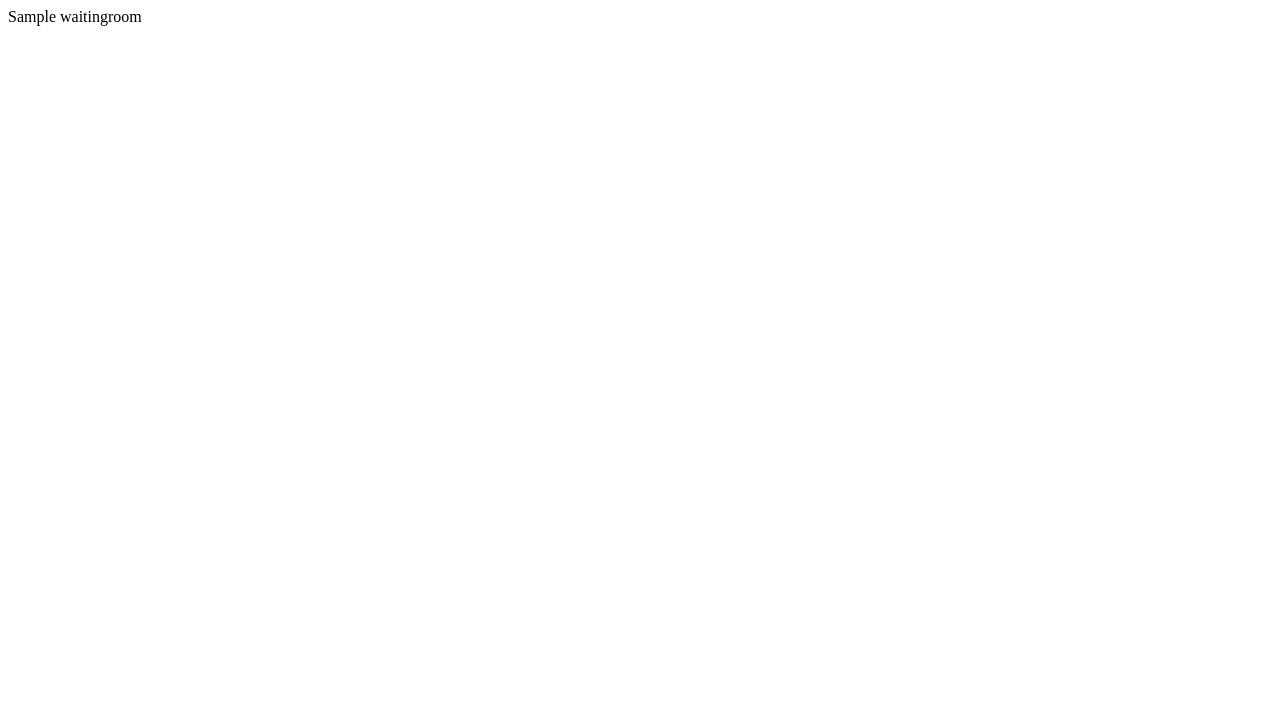
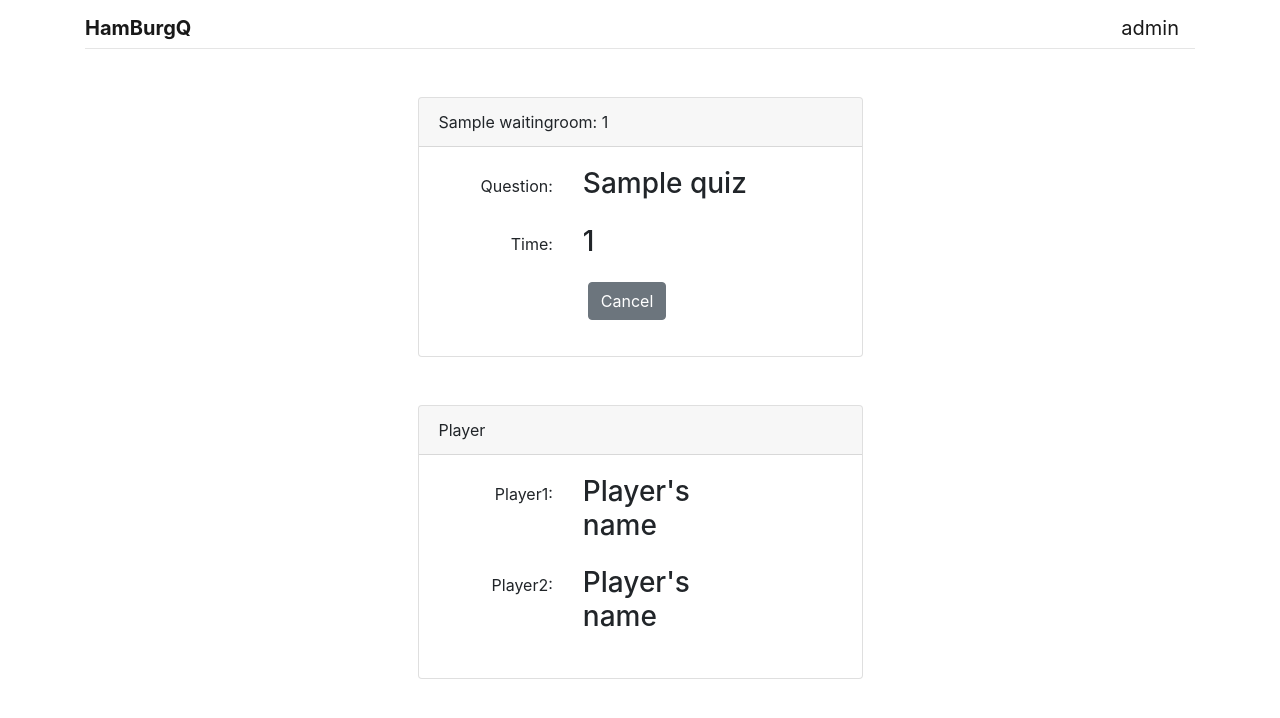
Before and after one commit to wodwine/HamburgQ, a Django app: page /WRguest/1/ in a window 1280 px wide. Before the commit the part shown is almost empty. Shown: the top 718 px of the page. Run offline with Django 3.2, Linux system fonts and the light colour scheme; tables that the repository leaves empty hold one stand-in row (values such as "Sample post"); some libraries are stand-ins or nearby versions.

Commit message:
Not done yet (Login Guest)

```diff
--- a/Game/templates/Login/loginhost.html
+++ b/Game/templates/Login/loginhost.html
@@ -97,12 +97,6 @@
                                                   </div>
                                         </div>
                             </div>
-                            <!-- <div class="form-group row">
-                                    <label for="email_address" class="col-md-4 col-form-label text-md-right">Total time</label>
-                                    <div class="col-md-6">
-                                       <h2>Time</h2>
-                                    </div>
-                            </div> -->
                             <div class="col-md-6 offset-md-4">
                                 <input class="btn btn-success" type="submit" value="Create">
                                 <a href="{% url 'Game:login' %}" class="btn btn-secondary">
--- a/Game/templates/WaitingRoom/WRguest.html
+++ b/Game/templates/WaitingRoom/WRguest.html
@@ -1 +1,110 @@
-{{room.room_name}}
+<link href="//maxcdn.bootstrapcdn.com/bootstrap/4.1.1/css/bootstrap.min.css" rel="stylesheet" id="bootstrap-css">
+<script src="//maxcdn.bootstrapcdn.com/bootstrap/4.1.1/js/bootstrap.min.js"></script>
+<script src="//cdnjs.cloudflare.com/ajax/libs/jquery/3.2.1/jquery.min.js"></script>
+<!------ Include the above in your HEAD tag ---------->
+
+<!doctype html>
+<html lang="en">
+<head>
+    <!-- Required meta tags -->
+    <meta charset="utf-8">
+    <meta name="viewport" content="width=device-width, initial-scale=1, shrink-to-fit=no">
+
+    <!-- Fonts -->
+    <link rel="dns-prefetch" href="https://fonts.gstatic.com">
+    <link href="https://fonts.googleapis.com/css?family=Raleway:300,400,600" rel="stylesheet" type="text/css">
+
+    <link rel="stylesheet" href="css/style.css">
+
+    <link rel="icon" href="Favicon.png">
+
+    <!-- Bootstrap CSS -->
+    <link rel="stylesheet" href="https://stackpath.bootstrapcdn.com/bootstrap/4.1.3/css/bootstrap.min.css">
+
+    <title>Player</title>
+
+    <nav class="navbar fixed-top navbar-expand-lg navbar-light white scrolling-navbar">
+            <div class="container">
+
+                <a class="navbar-brand waves-effect" href="http://127.0.0.1:8000/home" target="_self">
+                    <strong>HamBurgQ</strong>
+                </a>
+                <a class="navbar-brand waves-effect" href="http://127.0.0.1:8000/admin" target="_self">
+                    admin
+                </a>
+
+                </div>
+
+            </div>
+        </nav>
+</head>
+<body>
+
+<main class="login-form">
+    <div class="container">
+        <hr class="my-5">
+
+        <div class="row justify-content-center">
+            <div class="col-md-5">
+                <div class="card">
+                    <div class="card-header">{{room.room_name}}: {{room.room_id}}</div>
+                    <div class="card-body">
+                        <form action="" method="">
+                            <div class="form-group row">
+                                <label class="col-md-4 col-form-label text-md-right">Question:</label>
+                                <div class="col-md-6">
+                                    <h3>{{room.quiz_type}}</h3>
+                                </div>
+                            </div>
+
+                            <div class="form-group row">
+                                <label  class="col-md-4 col-form-label text-md-right">Time:</label>
+                                <div class="col-md-6">
+                                    <h3>{{room.time}}</h3>
+                                </div>
+                            </div>
+
+                            <div class="col-md-6 offset-md-4">
+                                <a href="http://127.0.0.1:8000/login/" class="btn btn-secondary">
+                                    Cancel
+                                </a>
+                            </div>
+                    </div>
+                    </form>
+                </div>
+                <br></br>
+                <div class="card">
+                        <div class="card-header">Player</div>
+                        <div class="card-body">
+                            <form action="" method="">
+                                <div class="form-group row">
+                                    <label class="col-md-4 col-form-label text-md-right">Player1:</label>
+                                    <div class="col-md-6">
+                                        <h3>Player's name</h3>
+                                    </div>
+                                </div>
+
+                                <div class="form-group row">
+                                    <label  class="col-md-4 col-form-label text-md-right">Player2:</label>
+                                    <div class="col-md-6">
+                                        <h3>Player's name</h3>
+                                    </div>
+                                </div>
+                        </div>
+                        </form>
+                    </div>
+            </div>
+        </div>
+    </div>
+    </div>
+
+</main>
+
+
+
+
+
+
+
+</body>
+</html>
--- a/Game/urls.py
+++ b/Game/urls.py
@@ -12,8 +12,9 @@ urlpatterns = [
     path('login/host/',views.login_host,name = "login_host"),
     path('create/',views.create_room,name = 'create_room'),
     path('login/guest',views.login_guest,name = 'login_guest'),
+    path('guestredirect/',views.redirdirect_guest,name= 'redirect_guest'),
     path('WRhost/<int:RoomId>/',views.waiting_room_host,name = 'WR_host'),
-    path('WRguest/<str:RoomId>/',views.waiting_room_guest,name = 'WR_guest'),
+    path('WRguest/<int:RoomId>/',views.waiting_room_guest,name = 'WR_guest'),
     path('test/', views.hi),
     path('play/<str:quiz_name>/<int:question_number>/',views.play_quiz,name = "play_quiz"),
 ]
--- a/Game/views.py
+++ b/Game/views.py
@@ -60,16 +60,7 @@ def login_host(request):
 
     return render(request,'Login/loginhost.html',context)
 
-def page_objects(request):
-  if request.method == 'POST':
-    form = YourForm(request.POST)
-
-    if form.is_valid():
-      answer = form.cleaned_data['value']
-      print(answer)
-
 def create_room(request):
-
     get_name = request.POST['roomName']
     get_type = Quiz.objects.filter(quizz_name = request.POST['quiz_name'])[0]
     get_time = request.POST['time']
@@ -81,8 +72,15 @@ def create_room(request):
     except:
         ##return error
         return redirect(reverse("Game:WR_host",args=[str(waiting_room.room_id)]))
+
 def login_guest(request):
     return render(request,'Login/loginguest.html')
+
+def redirdirect_guest(request):
+    get_code = request.POST['roomCode']
+    get_name = request.POST['playerName']
+    return redirect
+
 
 def waiting_room_host(request,RoomId):
     waiting_room = get_object_or_404(WaitingRoom, room_id=RoomId)
```
Also changed, not shown: Game/templates/Login/loginguest.html (+4 -5 lines).
